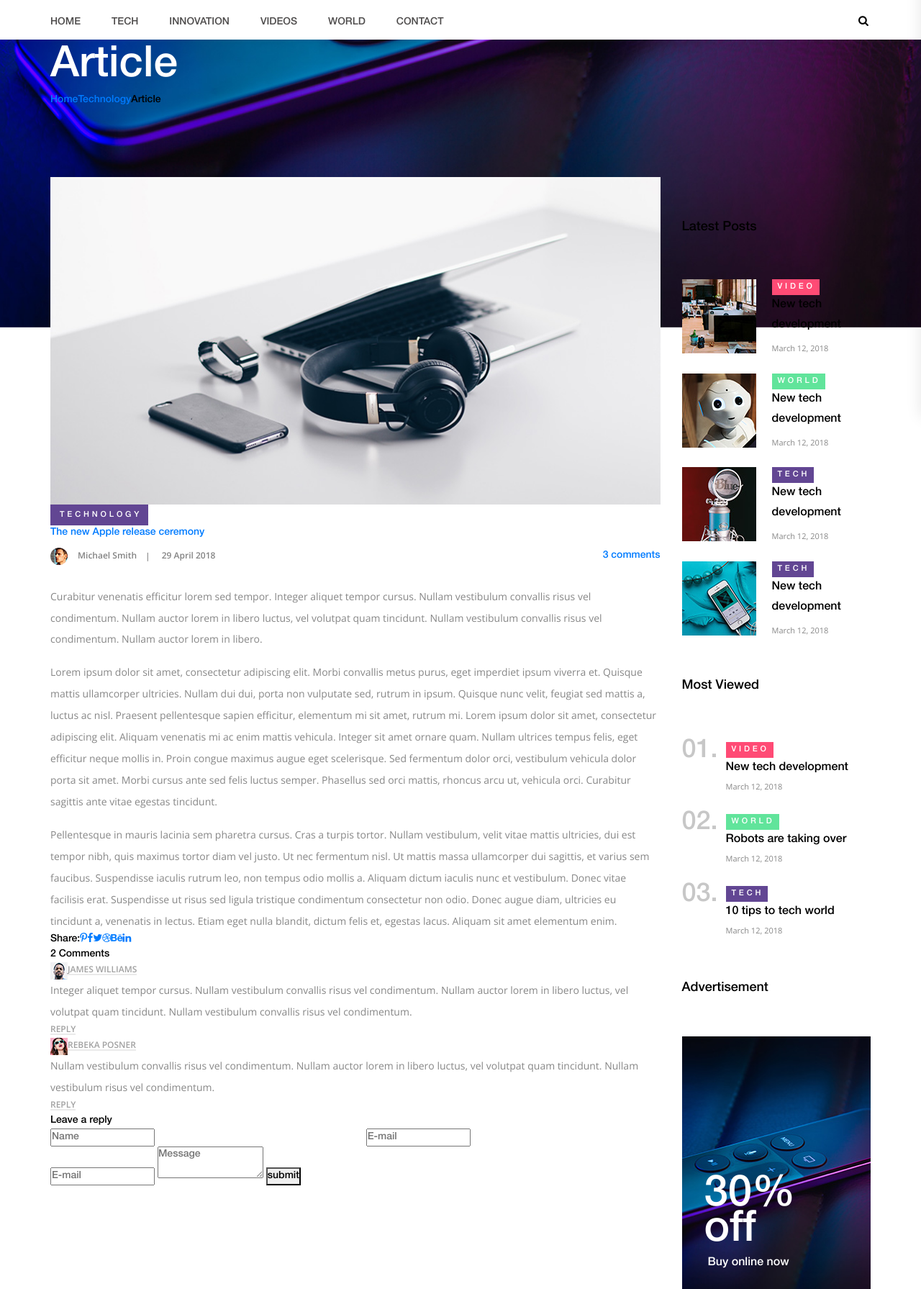
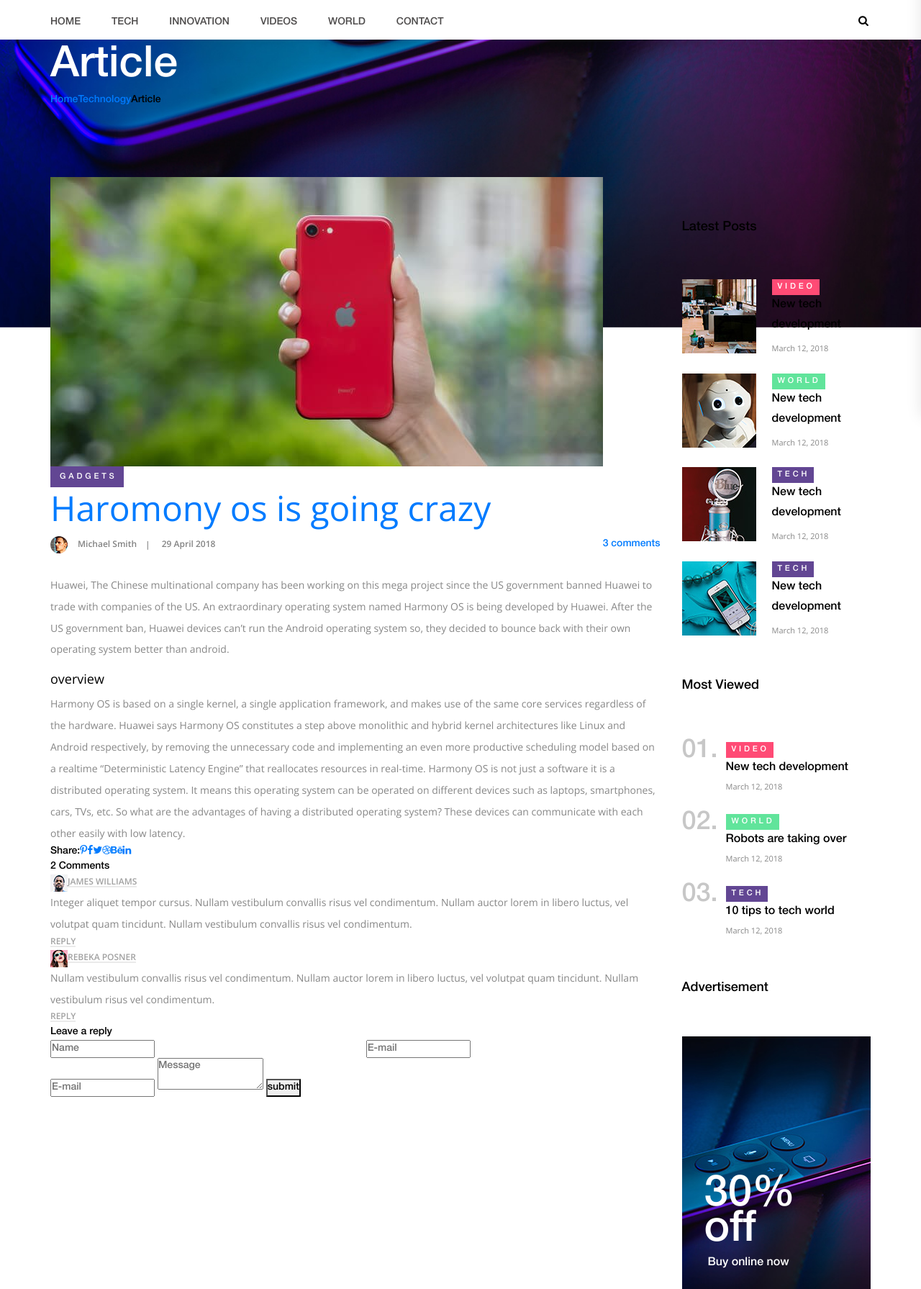
Before and after one commit to hemantapoudel/Tech-Website, a Django app: a page that uses tech/templates/single.html in a window 1280 px wide. Shown: the part 226-2017 px from the top of the page at 72% size. Run offline with Django 3.2, Linux system fonts and the light colour scheme; data comes from the database, SQL or seed files in the repository; both versions use the stored data as it was after the commit; some libraries are stand-ins or nearby versions.

Commit message:
viewing particuar post using slug

```diff
--- a/tech/templates/single.html
+++ b/tech/templates/single.html
@@ -34,12 +34,12 @@
 				<!-- Single Post -->
 
 				<div class="col-lg-9">
-
+				{% for single in view_post %}
 					<div class="single_post">
-						<div class="post_image"><img src="images/single.jpg" alt="https://unsplash.com/@cgower"></div>
+						<div class="post_image"><img src="{{single.image1.url}}" alt="https://unsplash.com/@cgower"></div>
 						<div class="post_content">
-							<div class="post_category cat_technology"><a href="category.html">technology</a></div>
-							<div class="post_title"><a href="single.html">The new Apple release ceremony</a></div>
+							<div class="post_category cat_technology"><a href="category.html">{{single.category}}</a></div>
+							<div class="post_title"><a href="single.html"><h1>{{single.title}}</h1></a></div>
 							<div class="post_info d-flex flex-row align-items-center justify-content-start">
 								<div class="post_author d-flex flex-row align-items-center justify-content-start">
 									<div><div class="post_author_image"><img src="images/author_1.jpg" alt=""></div></div>
@@ -49,9 +49,10 @@
 								<div class="post_comments_num ml-auto"><a href="#">3 comments</a></div>
 							</div>
 							<div class="post_text">
-								<p>Curabitur venenatis efficitur lorem sed tempor. Integer aliquet tempor cursus. Nullam vestibulum convallis risus vel condimentum. Nullam auctor lorem in libero luctus, vel volutpat quam tincidunt. Nullam vestibulum convallis risus vel condimentum. Nullam auctor lorem in libero.</p>
-								<p>Lorem ipsum dolor sit amet, consectetur adipiscing elit. Morbi convallis metus purus, eget imperdiet ipsum viverra et. Quisque mattis ullamcorper ultricies. Nullam dui dui, porta non vulputate sed, rutrum in ipsum. Quisque nunc velit, feugiat sed mattis a, luctus ac nisl. Praesent pellentesque sapien efficitur, elementum mi sit amet, rutrum mi. Lorem ipsum dolor sit amet, consectetur adipiscing elit. Aliquam venenatis mi ac enim mattis vehicula. Integer sit amet ornare quam. Nullam ultrices tempus felis, eget efficitur neque mollis in. Proin congue maximus augue eget scelerisque. Sed fermentum dolor orci, vestibulum vehicula dolor porta sit amet. Morbi cursus ante sed felis luctus semper. Phasellus sed orci mattis, rhoncus arcu ut, vehicula orci. Curabitur sagittis ante vitae egestas tincidunt.</p>
-								<p>Pellentesque in mauris lacinia sem pharetra cursus. Cras a turpis tortor. Nullam vestibulum, velit vitae mattis ultricies, dui est tempor nibh, quis maximus tortor diam vel justo. Ut nec fermentum nisl. Ut mattis massa ullamcorper dui sagittis, et varius sem faucibus. Suspendisse iaculis rutrum leo, non tempus odio mollis a. Aliquam dictum iaculis nunc et vestibulum. Donec vitae facilisis erat. Suspendisse ut risus sed ligula tristique condimentum consectetur non odio. Donec augue diam, ultricies eu tincidunt a, venenatis in lectus. Etiam eget nulla blandit, dictum felis et, egestas lacus. Aliquam sit amet elementum enim. </p>
+								<p>{{single.first_paragraph}}</p>
+								<h4>{{single.h1}}</h4>
+								<p>{{single.paragraph1}}</p>
+
 							</div>
 						</div>
 
@@ -128,6 +129,7 @@
 							</form>
 						</div>
 					</div>
+				{% endfor %}
 
 				</div>
 
--- a/tech/views.py
+++ b/tech/views.py
@@ -15,4 +15,4 @@ class SingleView(BaseView):
     def get(self,request,slug):
 
         self.frontend_view['view_post']=Posts.objects.filter(slug=slug)
-        return render(request,'single.html')
+        return render(request,'single.html',self.frontend_view)
```
Also changed, not shown: Images/nord2.jpg (added), Images/oneplus-8-pro-2.jpg (added), db.sqlite3.
